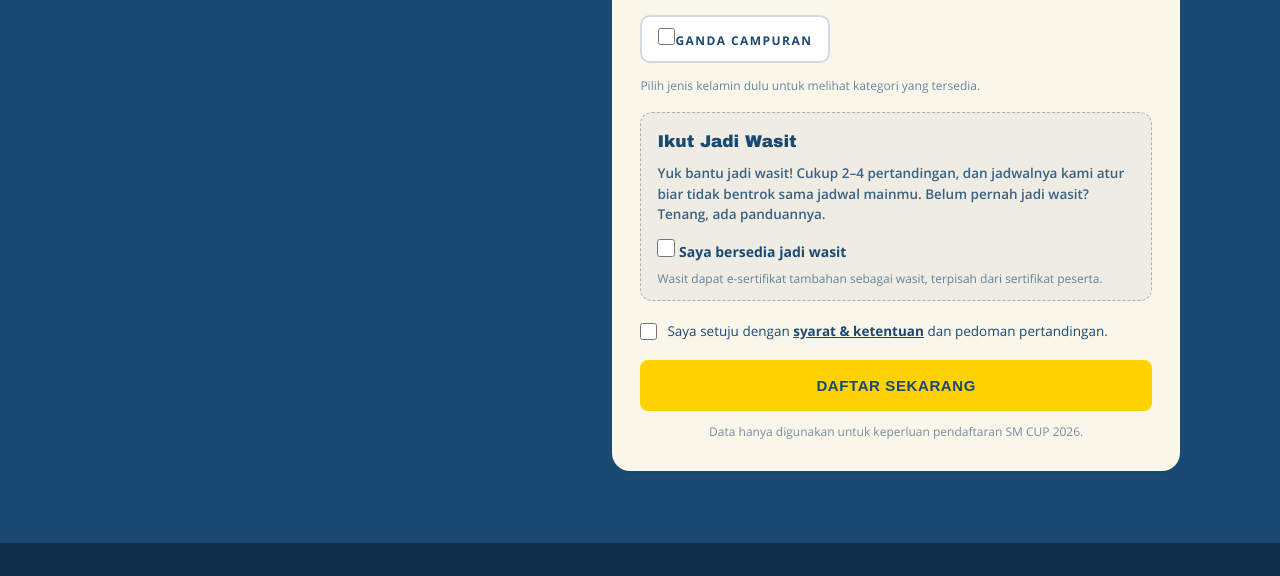
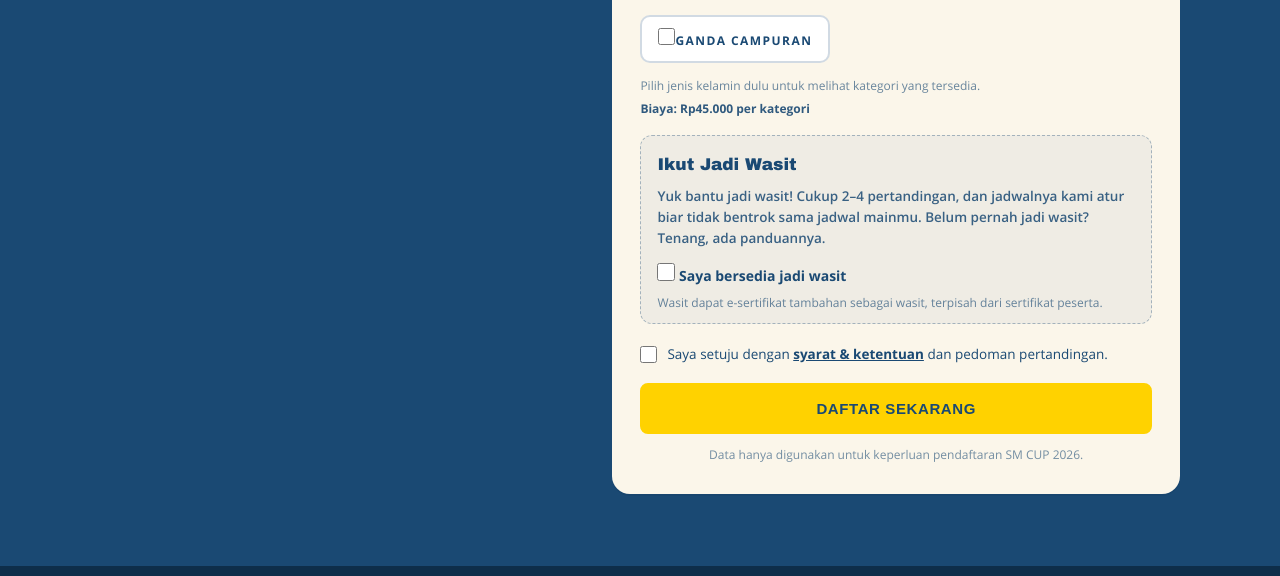
Before and after one commit to smcup26/smcup2026, a plain HTML site: page index.html in a window 1280 px wide. Shown: the part 9628-10204 px from the top of the page. Drawn offline with Linux system fonts and the light colour scheme; no server answers.

Commit message:
Biaya pendaftaran mengikuti jumlah kategori

```diff
--- a/app.js
+++ b/app.js
@@ -131,6 +131,26 @@ document.querySelectorAll('input[name="gender"]').forEach(r => {
   r.addEventListener('change', terapkanGender);
 });
 terapkanGender();
+
+// ---------- biaya mengikuti jumlah kategori ----------
+function rupiahFee(n) { return 'Rp' + n.toLocaleString('id-ID'); }
+
+function perbaruiBiaya() {
+  const el = document.getElementById('fee-hint');
+  if (!el) return;
+  const statusEl = document.querySelector('input[name="status"]:checked');
+  const alumni = !!statusEl && /alumni/i.test(statusEl.value);
+  const tarif = alumni ? CONFIG.FEE_ALUMNI : CONFIG.FEE_AKTIF;
+  const jumlah = document.querySelectorAll('input[name^="kat"]:checked').length;
+  el.textContent = jumlah
+    ? 'Biaya: ' + rupiahFee(tarif) + ' × ' + jumlah + ' kategori = ' + rupiahFee(tarif * jumlah)
+    : 'Biaya: ' + rupiahFee(tarif) + ' per kategori';
+}
+
+document.querySelectorAll('input[name="status"], input[name^="kat"]').forEach(el => {
+  el.addEventListener('change', perbaruiBiaya);
+});
+perbaruiBiaya();
 
 function showErr(msg) {
   const box = document.getElementById('form-err');
--- a/index.html
+++ b/index.html
@@ -448,6 +448,7 @@
             <label class="check" data-gender="semua"><input type="checkbox" name="kat3" value="GANDA CAMPURAN"><span>Ganda Campuran</span></label>
           </div>
           <div class="hint" id="kat-hint">Pilih jenis kelamin dulu untuk melihat kategori yang tersedia.</div>
+          <div class="hint" id="fee-hint" style="color:var(--navy);opacity:.9;font-weight:700">Biaya: Rp45.000 per kategori</div>
         </div>
 
         <div class="field ref-box">
```
